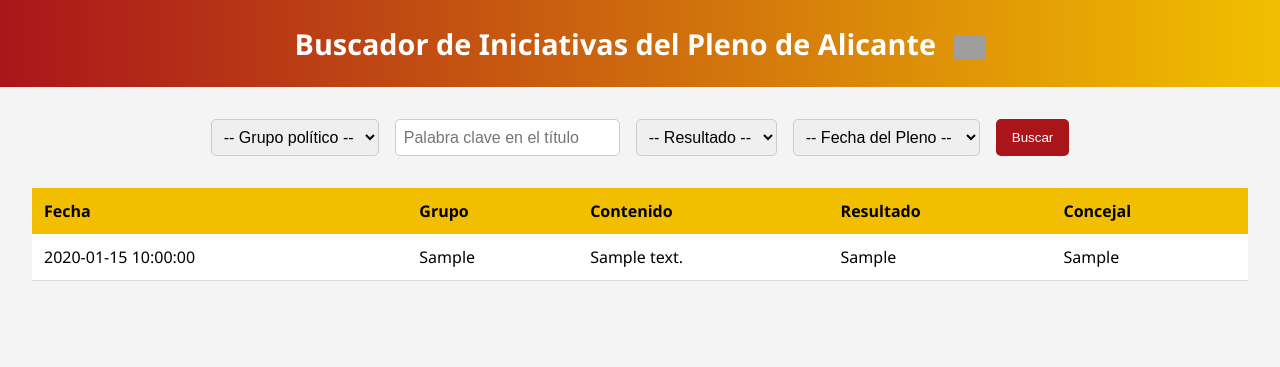
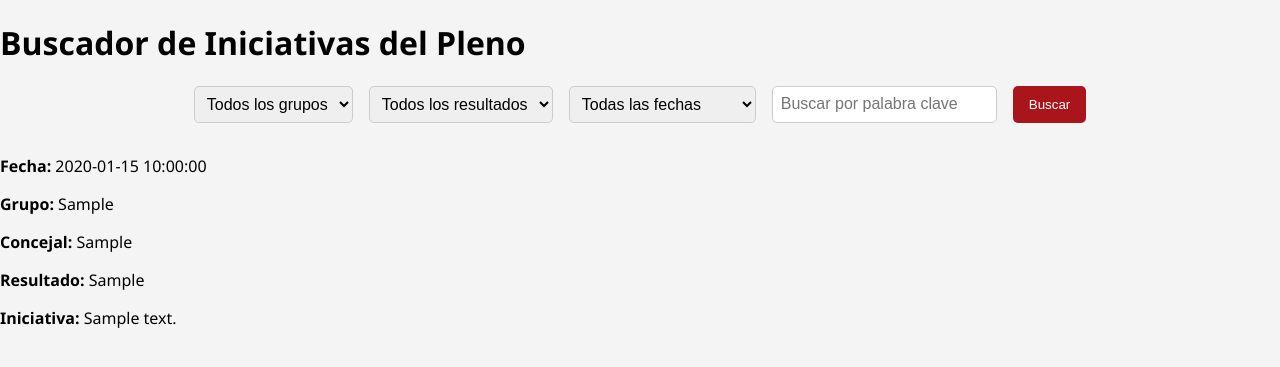
Before and after one commit to VoxAyto/Plenos, a Flask app: page / in a window 1280 px wide. Shown: the top 367 px of the page. Run offline with Flask 3, Linux system fonts and the light colour scheme; tables that the repository leaves empty hold one stand-in row (values such as "Sample post"); grey boxes are pictures that could not be loaded.

Commit message:
Update index.html

```diff
--- a/templates/index.html
+++ b/templates/index.html
@@ -1,79 +1,74 @@
-<!DOCTYPE html>
-<html lang="es">
+<!DOCTYPE html><html lang="es">
 <head>
     <meta charset="UTF-8">
-    <title>Buscador de Iniciativas del Pleno de Alicante</title>
-    <link rel="stylesheet" href="/static/styles.css">
+    <meta name="viewport" content="width=device-width, initial-scale=1.0">
+    <title>Buscador de Iniciativas</title>
+    <link rel="stylesheet" href="static/styles.css">
 </head>
 <body>
-    <header>
-        <h1>Buscador de Iniciativas del Pleno de Alicante <img src="https://upload.wikimedia.org/wikipedia/en/9/9a/Flag_of_Spain.svg" alt="Bandera de España" class="bandera"></h1>
-    </header>
-    <main>
-        <form method="get">
-            <select name="grupo" id="grupo" onchange="toggleConcejal()">
-                <option value="">-- Grupo político --</option>
+    <div class="contenedor">
+        <h1>Buscador de Iniciativas del Pleno</h1>
+        <form method="get" class="formulario">
+            <select name="grupo">
+                <option value="">Todos los grupos</option>
                 {% for g in grupos %}
-                <option value="{{ g }}" {% if g == grupo %}selected{% endif %}>{{ g }}</option>
+                    <option value="{{ g }}" {% if grupo == g %}selected{% endif %}>{{ g }}</option>
+                {% endfor %}
+            </select><select name="concejal" id="concejal-select" style="display: none;">
+            {% for c in concejales %}
+                <option value="{{ c }}" {% if concejal == c %}selected{% endif %}>{{ c }}</option>
             {% endfor %}
         </select>
 
-            <input type="text" name="palabra_clave" placeholder="Palabra clave en el título" value="{{ palabra_clave }}">
-
         <select name="resultado">
-                <option value="">-- Resultado --</option>
+            <option value="">Todos los resultados</option>
             {% for r in resultados_filtro %}
-                <option value="{{ r }}" {% if r == resultado %}selected{% endif %}>{{ r }}</option>
+                <option value="{{ r }}" {% if resultado == r %}selected{% endif %}>{{ r }}</option>
             {% endfor %}
         </select>
 
         <select name="fecha">
-                <option value="">-- Fecha del Pleno --</option>
+            <option value="">Todas las fechas</option>
             {% for f in fechas %}
-                <option value="{{ f }}" {% if f == fecha %}selected{% endif %}>{{ f }}</option>
+                <option value="{{ f }}" {% if fecha == f %}selected{% endif %}>{{ f }}</option>
             {% endfor %}
         </select>
 
-            <select name="concejal" id="concejal" style="display:none;">
-                {% for c in concejales %}
-                <option value="{{ c }}" {% if c == concejal %}selected{% endif %}>{{ c }}</option>
-                {% endfor %}
-            </select>
-
+        <input type="text" name="palabra_clave" placeholder="Buscar por palabra clave" value="{{ palabra_clave }}">
         <button type="submit">Buscar</button>
     </form>
 
-        <table>
-            <thead>
-                <tr>
-                    <th>Fecha</th>
-                    <th>Grupo</th>
-                    <th>Contenido</th>
-                    <th>Resultado</th>
-                    <th>Concejal</th>
-                </tr>
-            </thead>
-            <tbody>
-                {% for r in resultados %}
-                <tr>
-                    <td>{{ r["fecha"] }}</td>
-                    <td>{{ r["grupo"] }}</td>
-                    <td class="contenido">{{ r["contenido"] }}</td>
-                    <td>{{ r["resultado"] }}</td>
-                    <td>{{ r["concejal"] or '' }}</td>
-                </tr>
+    <div class="resultados">
+        {% if resultados %}
+            {% for row in resultados %}
+                <div class="tarjeta">
+                    <p><strong>Fecha:</strong> {{ row['fecha'] }}</p>
+                    <p><strong>Grupo:</strong> {{ row['grupo'] }}</p>
+                    <p><strong>Concejal:</strong> {{ row['concejal'] }}</p>
+                    <p><strong>Resultado:</strong> {{ row['resultado'] }}</p>
+                    <p><strong>Iniciativa:</strong> {{ row['contenido'] }}</p>
+                </div>
             {% endfor %}
-            </tbody>
-        </table>
-    </main>
+        {% else %}
+            <p>No se encontraron resultados.</p>
+        {% endif %}
+    </div>
+</div>
 
 <script>
     function toggleConcejal() {
-            const grupo = document.getElementById("grupo").value;
-            const concejalSelect = document.getElementById("concejal");
-            concejalSelect.style.display = (grupo === "VOX") ? "inline-block" : "none";
+        var grupoSelect = document.querySelector('select[name="grupo"]');
+        var concejalSelect = document.getElementById('concejal-select');
+        if (grupoSelect.value === 'VOX') {
+            concejalSelect.style.display = 'inline-block';
+        } else {
+            concejalSelect.style.display = 'none';
+            concejalSelect.selectedIndex = 0;
         }
+    }
+    document.querySelector('select[name="grupo"]').addEventListener('change', toggleConcejal);
     window.onload = toggleConcejal;
 </script>
+
 </body>
 </html>
```
Lines whose indentation alone changed are shown as unchanged.
